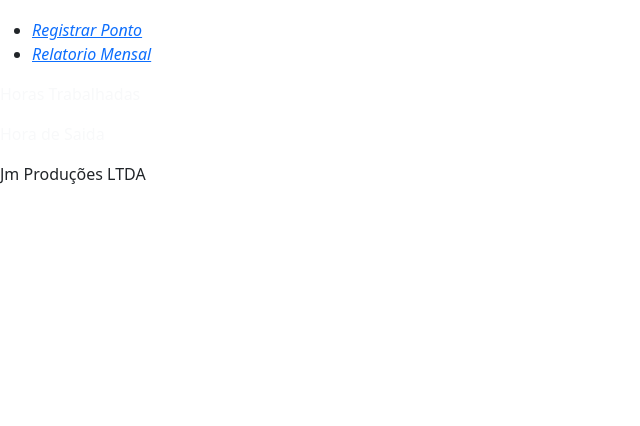
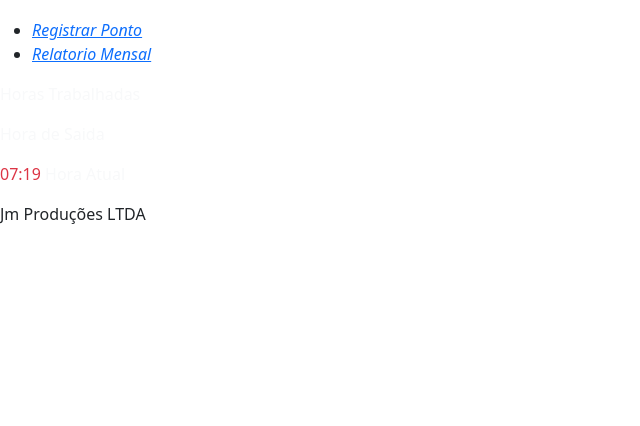
Before and after one commit to joaom4918/Agenda_Interativa, a PHP site: template src/views/template/esquerda.php in a window 1280 px wide. Shown: the part 346-772 px from the top of the page, without its empty margins (0-640 px from the left). Run offline with PHP 8.4, Linux system fonts and the light colour scheme; the template is opened without the code that fills it, so the values that code supplies are empty; the visitor is signed in with stand-in values (Sample User, id 1); some libraries are stand-ins or nearby versions.

Commit message:
tudo certo

```diff
--- a/src/config/database.php
+++ b/src/config/database.php
@@ -1,7 +1,7 @@
 <?php
 class Database{
     public static function getConnection(){
-        $envPatch= realpath(dirname(__FILE__).'/../env.ini') ;
+        $envPatch= realpath(dirname(__FILE__).'/../env.ini');
         $env=parse_ini_file($envPatch);
         $conexao=new mysqli($env['host'],$env['username'],$env['senha'],$env['database']);
 
--- a/src/views/template/esquerda.php
+++ b/src/views/template/esquerda.php
@@ -53,5 +53,19 @@
             </div>
 
         </div>
+
+        <div class="division2 my-3">
+            <div class="sidebar-widget">
+            <i class="icon icofont-wall-clock text-light"></i>
+
+                <div class="info">
+                    <span class="main text-danger" <?= $activeClock =='exitTime' ? 'active-clock':'' ?> >
+                        <?=date('h:i') ?>
+                    </span>
+                    <span class="label text-light">Hora Atual</span>
+                </div>
+            </div>
+
+        </div>
     </div>
 </aside>
```
